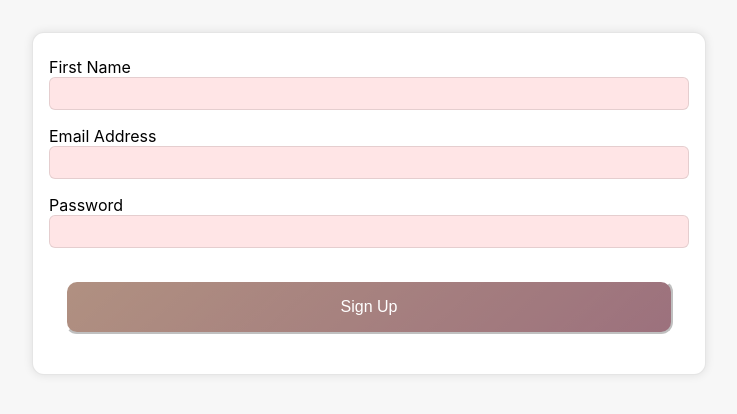
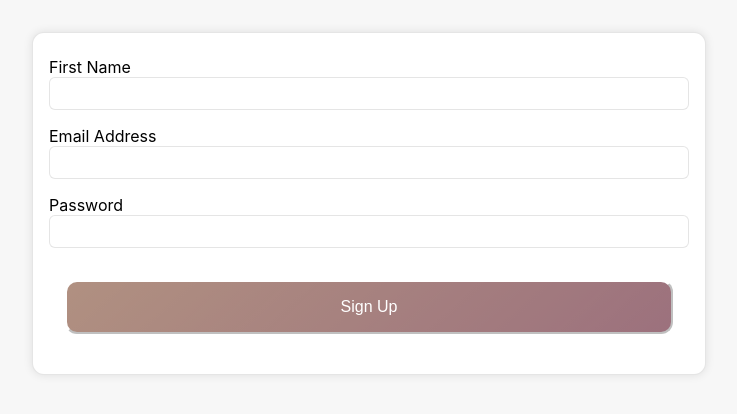
Before and after one commit to BriceShatzer/Flipgrid-Code-Challenge, a React (Create React App) app: page / in a window 1280 px wide. Shown: the top 414 px of the page, without its empty margins (0-737 px from the left). Built offline with nearby package versions, Linux system fonts and the light colour scheme.

Commit message:
added untouched style state to input component

```diff
--- a/src/App.js
+++ b/src/App.js
@@ -125,10 +125,6 @@ class SignupForm extends React.Component {
   }
 
   render() {
-    /// do untouched
-    console.log(
-      this.containsInvalidField
-    );
 
     return (
       <React.Fragment>
--- a/src/InputField.js
+++ b/src/InputField.js
@@ -12,17 +12,15 @@ class InputField extends React.Component {
       }
       */
       super(props);
-      this.state = {value: '', isValid: false};
-      this.formValueChange = this.formValueChange.bind(this)
+      this.state = {value: '', isValid: false, untouched: true};
+      this.formValueChange = this.formValueChange.bind(this);
+    }
 
-
-
-    }
     formValueChange (e) {
-      console.log('formValueChange');
       const isValid = this.props.validator(e.target.value);
       this.setState({
         value: e.target.value,
+        touched: true,
         isValid
       });
 
@@ -32,7 +30,6 @@ class InputField extends React.Component {
         isValid
       )
     }
-
 
     render (){
       return (
@@ -45,7 +42,11 @@ class InputField extends React.Component {
             id={this.props.valueName}
             value={this.state.value}
             onChange={this.formValueChange}
-            className={this.state.isValid ? "valid" : "inValid"}
+            className={
+                this.state.touched ?
+                    this.state.isValid ? "valid" : "inValid"
+                : "untouched"
+            }
           />
         </React.Fragment>
       )
```
